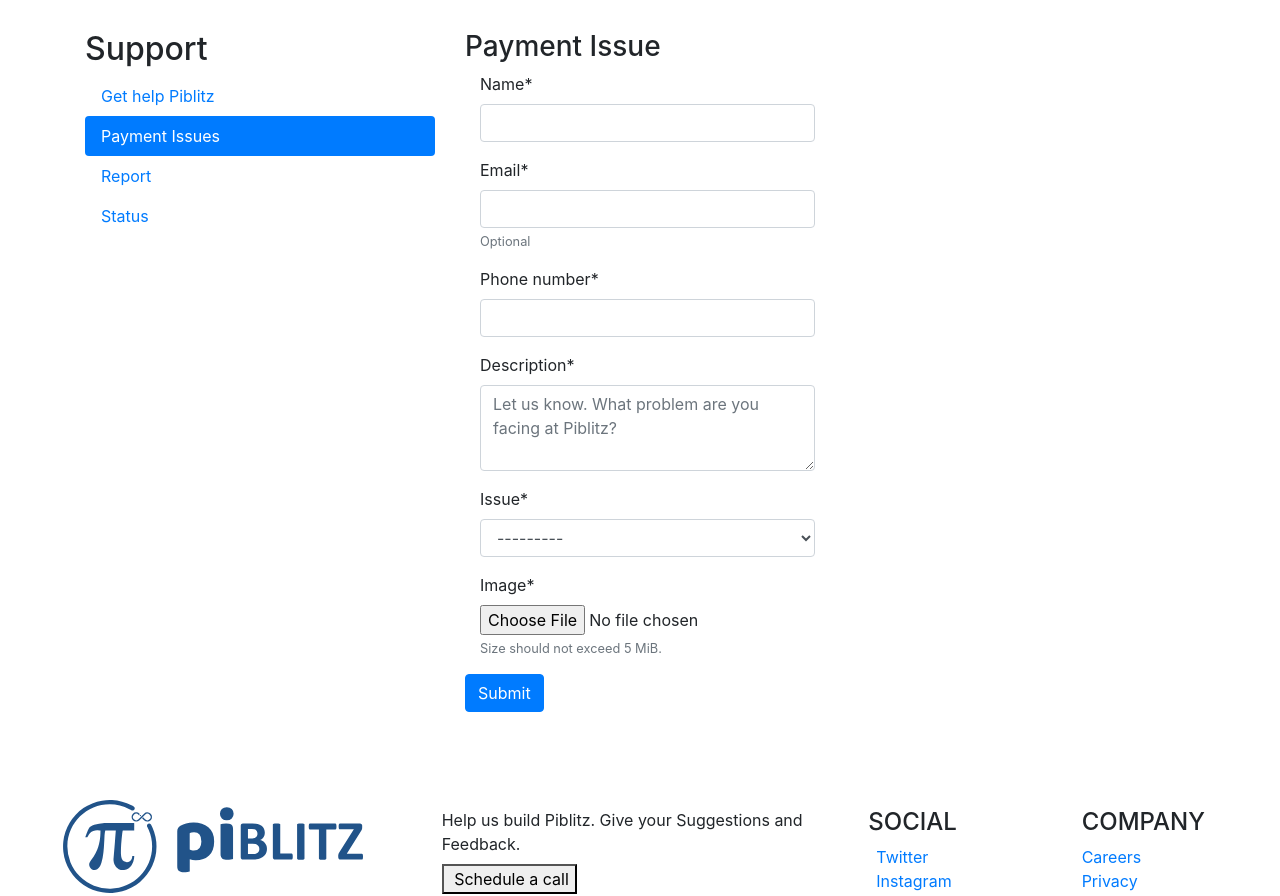
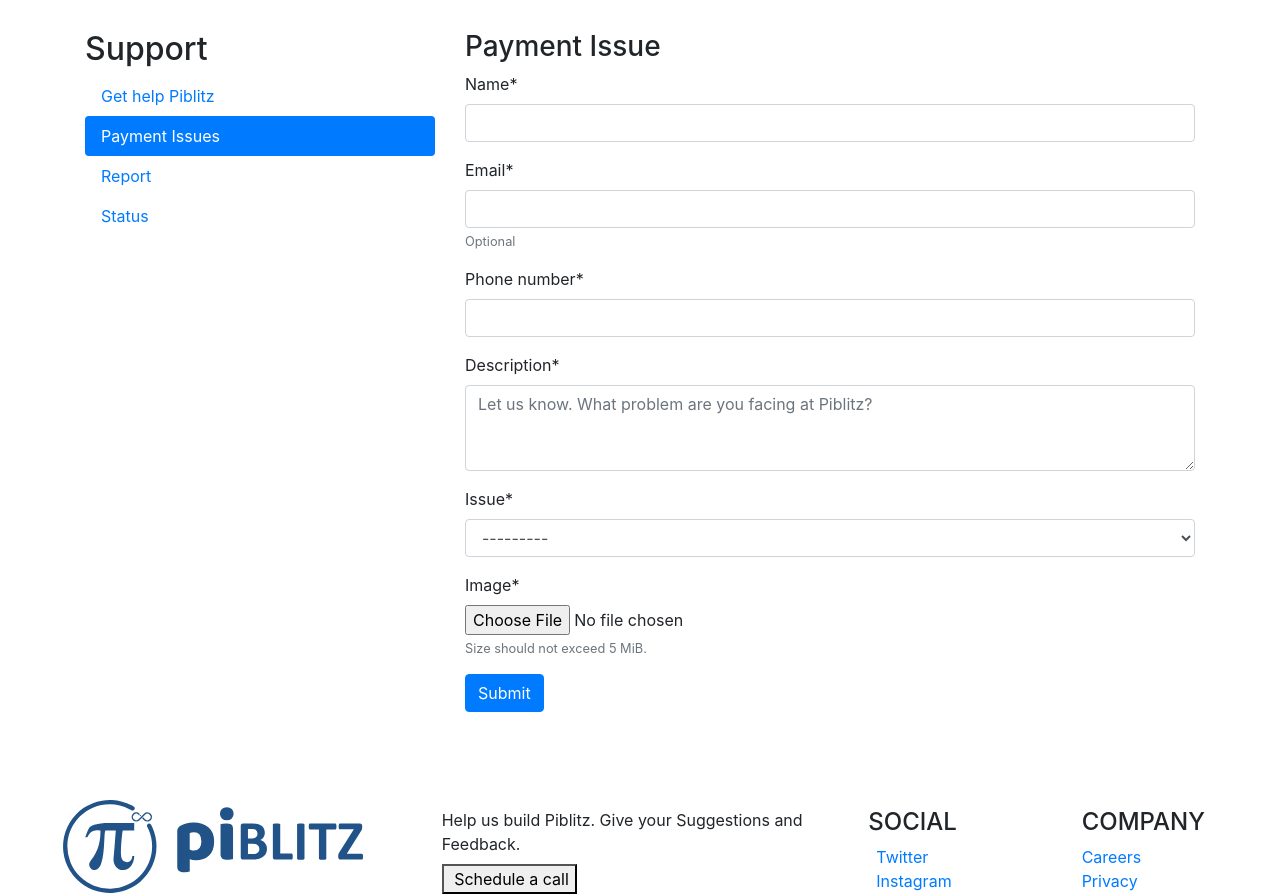
Before and after one commit to yankit293/support_system, a Django app: page /support/payment in a window 1280 px wide. Shown: the part 88-984 px from the top of the page. Run offline with Django 3.2, Linux system fonts and the light colour scheme; data that the repository does not hold is empty; some libraries are stand-ins or nearby versions.

Commit message:
Fix payment form template

```diff
--- a/templates/payment-issue.html
+++ b/templates/payment-issue.html
@@ -36,7 +36,7 @@
           </div>
         {% endif %}
         {% for field in requestform %}
-        <div class=" form-group col-sm-6">
+        <div class=" form-group">
         {{ field.errors|as_crispy_errors }}
         {{ field|as_crispy_field }}
         </div>
```
